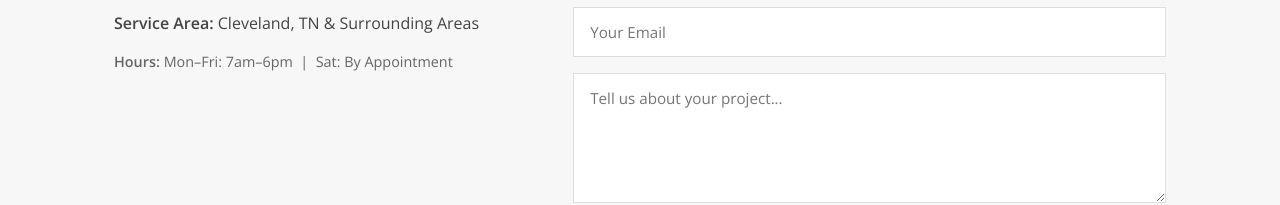
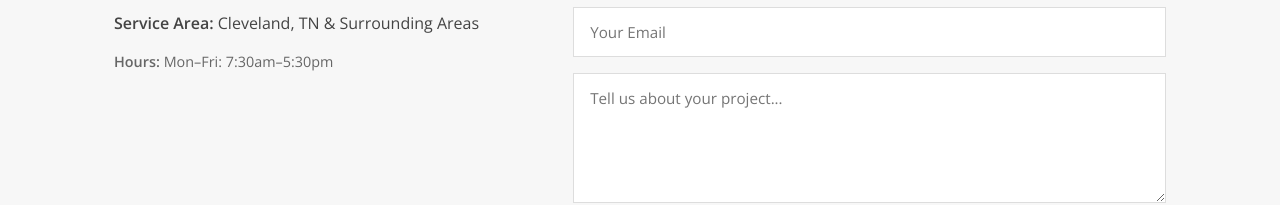
Before and after one commit to MattFreytag/BusinessWebsite, a plain HTML site: page index.html in a window 1280 px wide. Shown: the part 3345-3550 px from the top of the page. Drawn offline with nearby package versions, Linux system fonts and the light colour scheme.

Commit message:
Update business hours

```diff
--- a/index.html
+++ b/index.html
@@ -107,7 +107,7 @@
           <p><strong>Phone:</strong> <a href="tel:4235046127">(423) 504-6127</a></p>
           <p><strong>Email:</strong> <a href="mailto:sales@mattfreytagconstruction.com">sales@mattfreytagconstruction.com</a></p>
           <p><strong>Service Area:</strong> Cleveland, TN &amp; Surrounding Areas</p>
-          <p class="hours"><strong>Hours:</strong> Mon–Fri: 7am–6pm &nbsp;|&nbsp; Sat: By Appointment</p>
+          <p class="hours"><strong>Hours:</strong> Mon–Fri: 7:30am–5:30pm</p>
         </div>
 
         <form class="contact-form" id="contactForm" action="https://api.web3forms.com/submit" method="POST">
```
